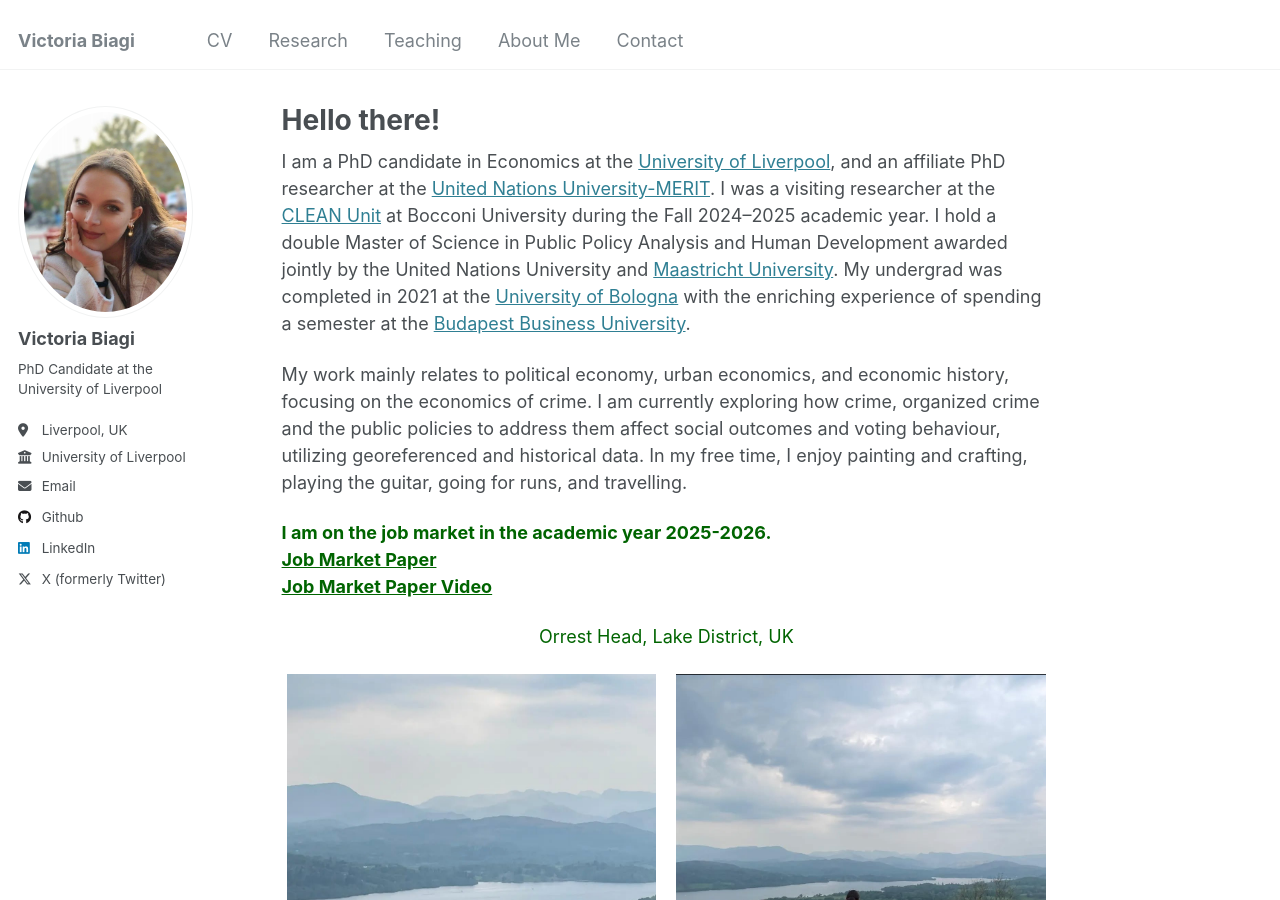
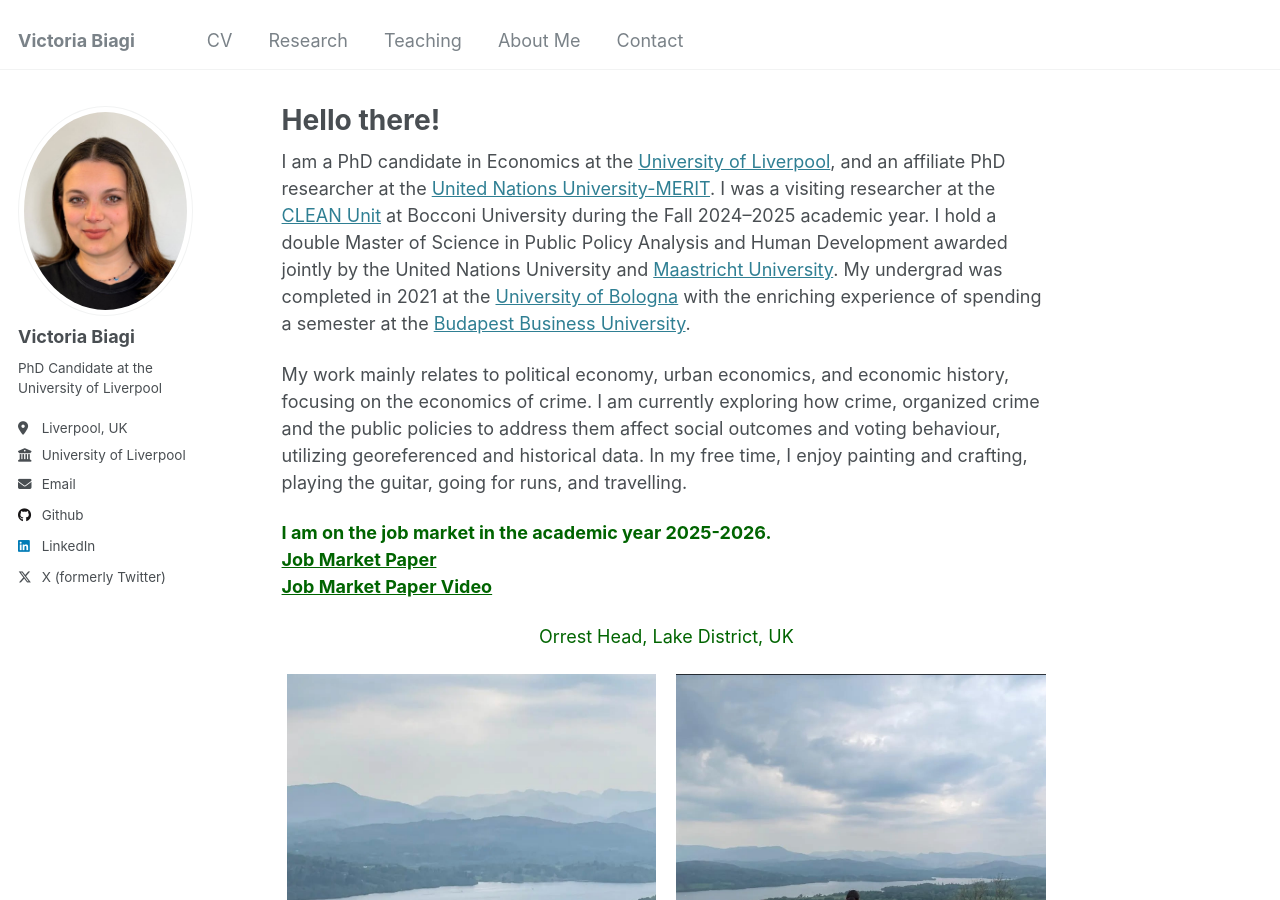
Before and after one commit to victoriabiagi/victoriabiagi.github.io, a Jekyll site: the page built from _pages/about.md, in a window 1280 px wide and 900 px high. Built offline with Jekyll 4.4.1, drawn with Linux system fonts in a browser that asks for light colours.

Commit message:
Update _config.yml

```diff
--- a/_config.yml
+++ b/_config.yml
@@ -21,7 +21,7 @@ repository               : "victoriabiagi.github.io "
 #               Additional customization can be done by editing /_includes/author-profile.html
 author:
   # Biographic information
-  avatar           : "Image_.jpg"
+  avatar           : "Option1.jpeg"
   name             : "Victoria Biagi"
   pronouns         : # example: "she/her"
   bio              : "PhD Candidate at the University of Liverpool"
```
